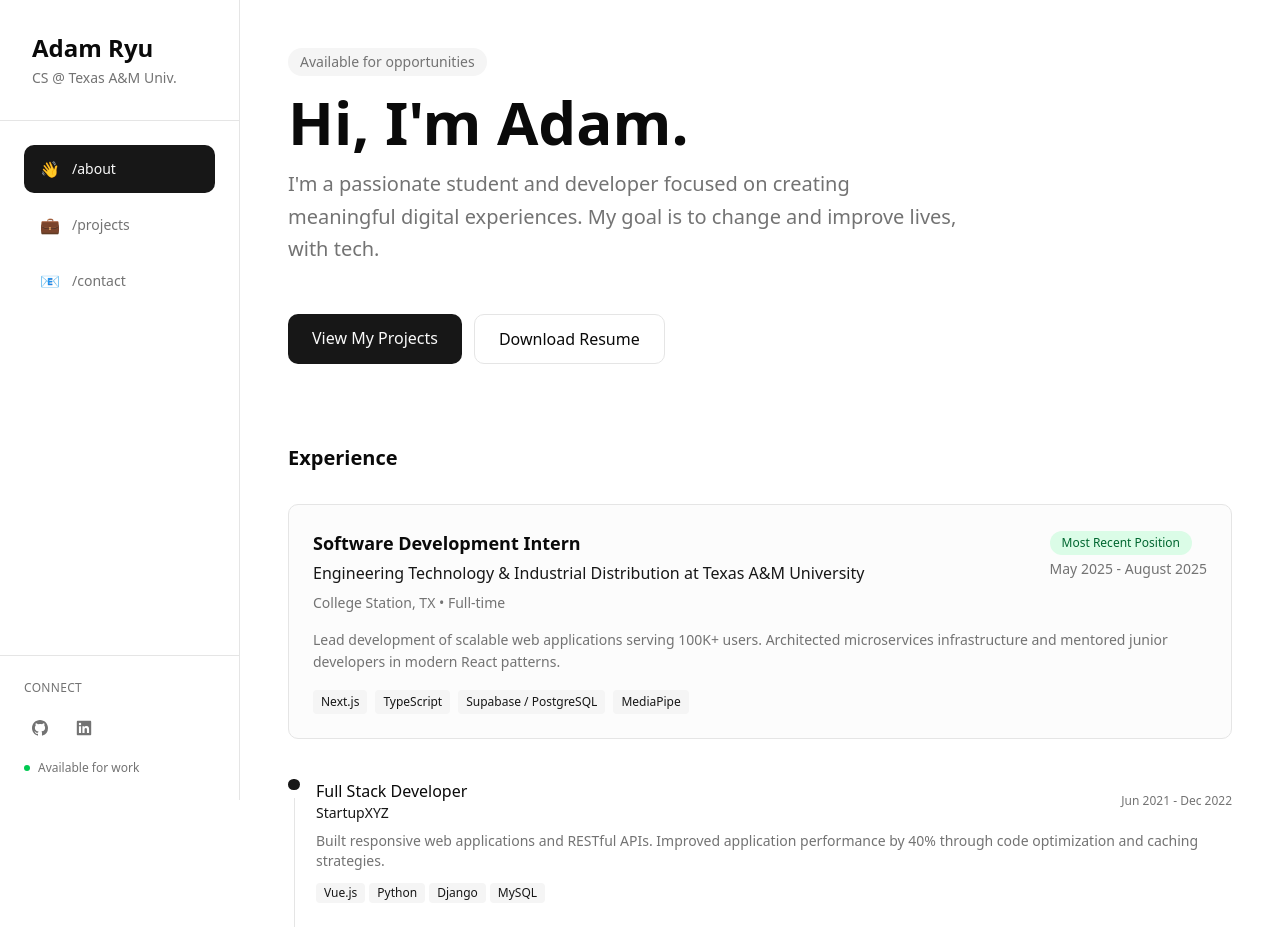
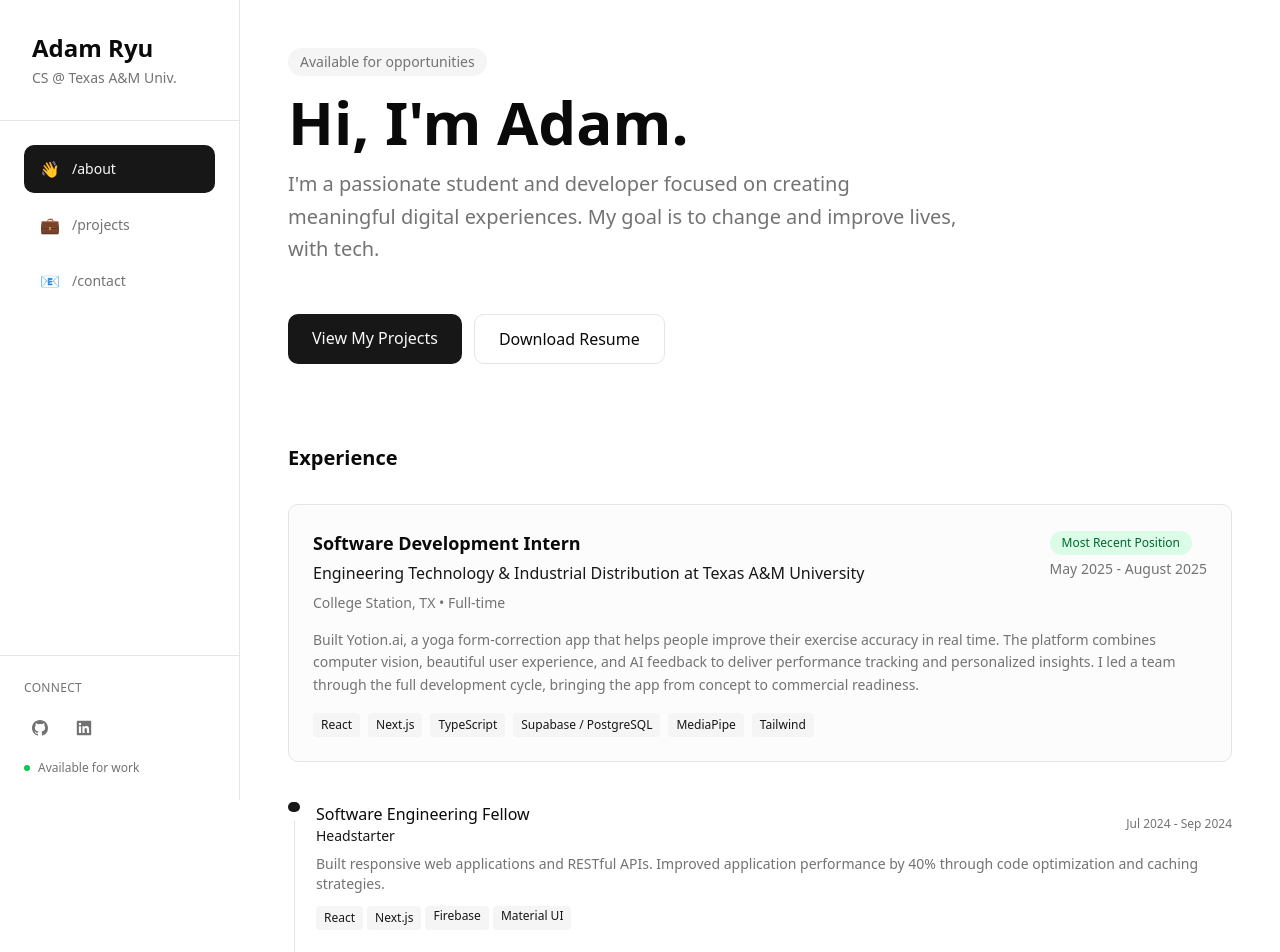
Before and after one commit to adavidryu/portfolio, a Next.js app: page / in a window 1280 px wide. Shown: the top 952 px of the page. Built offline with nearby package versions, Linux system fonts and the light colour scheme.

Commit message:
feat: update experiences

```diff
--- a/app/page.tsx
+++ b/app/page.tsx
@@ -66,16 +66,19 @@ export default function Home() {
 
               <div className="space-y-2 mb-4">
                 <p className="text-sm text-muted-foreground leading-relaxed">
-                  Lead development of scalable web applications serving 100K+ users. Architected microservices
-                  infrastructure and mentored junior developers in modern React patterns.
+                Built Yotion.ai, a yoga form-correction app that helps people improve their exercise accuracy in real time.
+                The platform combines computer vision, beautiful user experience, and AI feedback to deliver performance tracking and personalized insights.
+                I led a team through the full development cycle, bringing the app from concept to commercial readiness.
                 </p>
               </div>
 
               <div className="flex flex-wrap gap-2">
+                <span className="px-2 py-1 bg-secondary text-secondary-foreground text-xs rounded">React</span>
                 <span className="px-2 py-1 bg-secondary text-secondary-foreground text-xs rounded">Next.js</span>
                 <span className="px-2 py-1 bg-secondary text-secondary-foreground text-xs rounded">TypeScript</span>
                 <span className="px-2 py-1 bg-secondary text-secondary-foreground text-xs rounded">Supabase / PostgreSQL</span>
                 <span className="px-2 py-1 bg-secondary text-secondary-foreground text-xs rounded">MediaPipe</span>
+                <span className="px-2 py-1 bg-secondary text-secondary-foreground text-xs rounded">Tailwind</span>
               </div>
             </div>
 
@@ -90,11 +93,11 @@ export default function Home() {
                 <div className="flex-1 pb-6">
                   <div className="flex flex-col sm:flex-row sm:items-center sm:justify-between mb-2">
                     <div>
-                      <h4 className="font-medium text-foreground">Full Stack Developer</h4>
-                      <p className="text-sm text-primary">StartupXYZ</p>
+                      <h4 className="font-medium text-foreground">Software Engineering Fellow</h4>
+                      <p className="text-sm text-primary">Headstarter</p>
                     </div>
                     <p className="text-xs text-muted-foreground mt-1 sm:mt-0">
-                      Jun 2021 - Dec 2022
+                      Jul 2024 - Sep 2024
                     </p>
                   </div>
                   <p className="text-sm text-muted-foreground mb-3">
@@ -102,10 +105,10 @@ export default function Home() {
                     performance by 40% through code optimization and caching strategies.
                   </p>
                   <div className="flex flex-wrap gap-1">
-                    <span className="px-2 py-0.5 bg-secondary text-secondary-foreground text-xs rounded">Vue.js</span>
-                    <span className="px-2 py-0.5 bg-secondary text-secondary-foreground text-xs rounded">Python</span>
-                    <span className="px-2 py-0.5 bg-secondary text-secondary-foreground text-xs rounded">Django</span>
-                    <span className="px-2 py-0.5 bg-secondary text-secondary-foreground text-xs rounded">MySQL</span>
+                    <span className="px-2 py-1 bg-secondary text-secondary-foreground text-xs rounded">React</span>
+                    <span className="px-2 py-1 bg-secondary text-secondary-foreground text-xs rounded">Next.js</span>
+                    <span className="px-2 py-0.5 bg-secondary text-secondary-foreground text-xs rounded">Firebase</span>
+                    <span className="px-2 py-0.5 bg-secondary text-secondary-foreground text-xs rounded">Material UI</span>
                   </div>
                 </div>
               </div>
```
